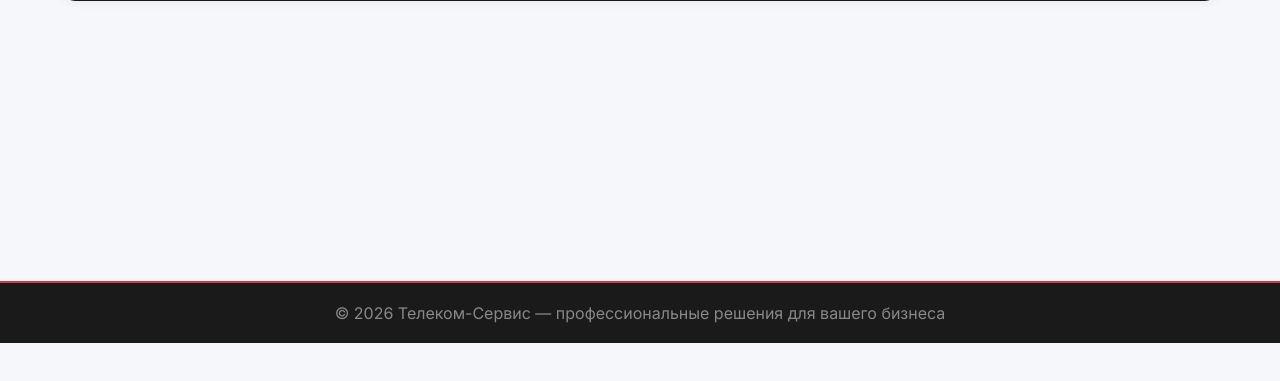
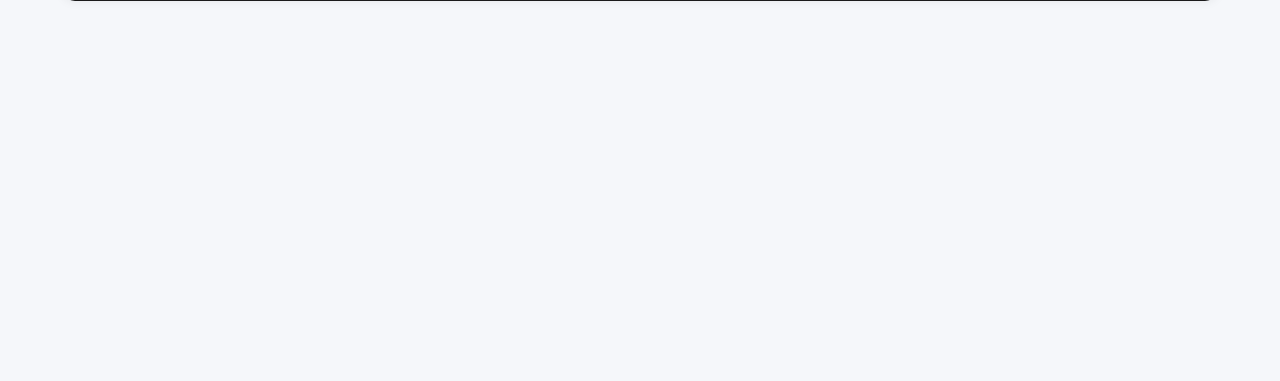
Before and after one commit to emilsttop/diplom_site, a Django app: page /accounts/profile/ in a window 1280 px wide. Shown: the part 419-800 px from the top of the page. Run offline with Django 5.2, Linux system fonts and the light colour scheme; a user stored in the database is signed in; data comes from the database, SQL or seed files in the repository; data that the repository does not hold is empty.

Commit message:
Удалён подвал сайта

```diff
--- a/templates/base.html
+++ b/templates/base.html
@@ -442,12 +442,6 @@
         </div>
     </div>
 
-    <div class="footer">
-        <div class="container">
-            <p>© 2026 Телеком-Сервис — профессиональные решения для вашего бизнеса</p>
-        </div>
-    </div>
-
     <script>
     function toggleTheme() {
         const body = document.body;
```
